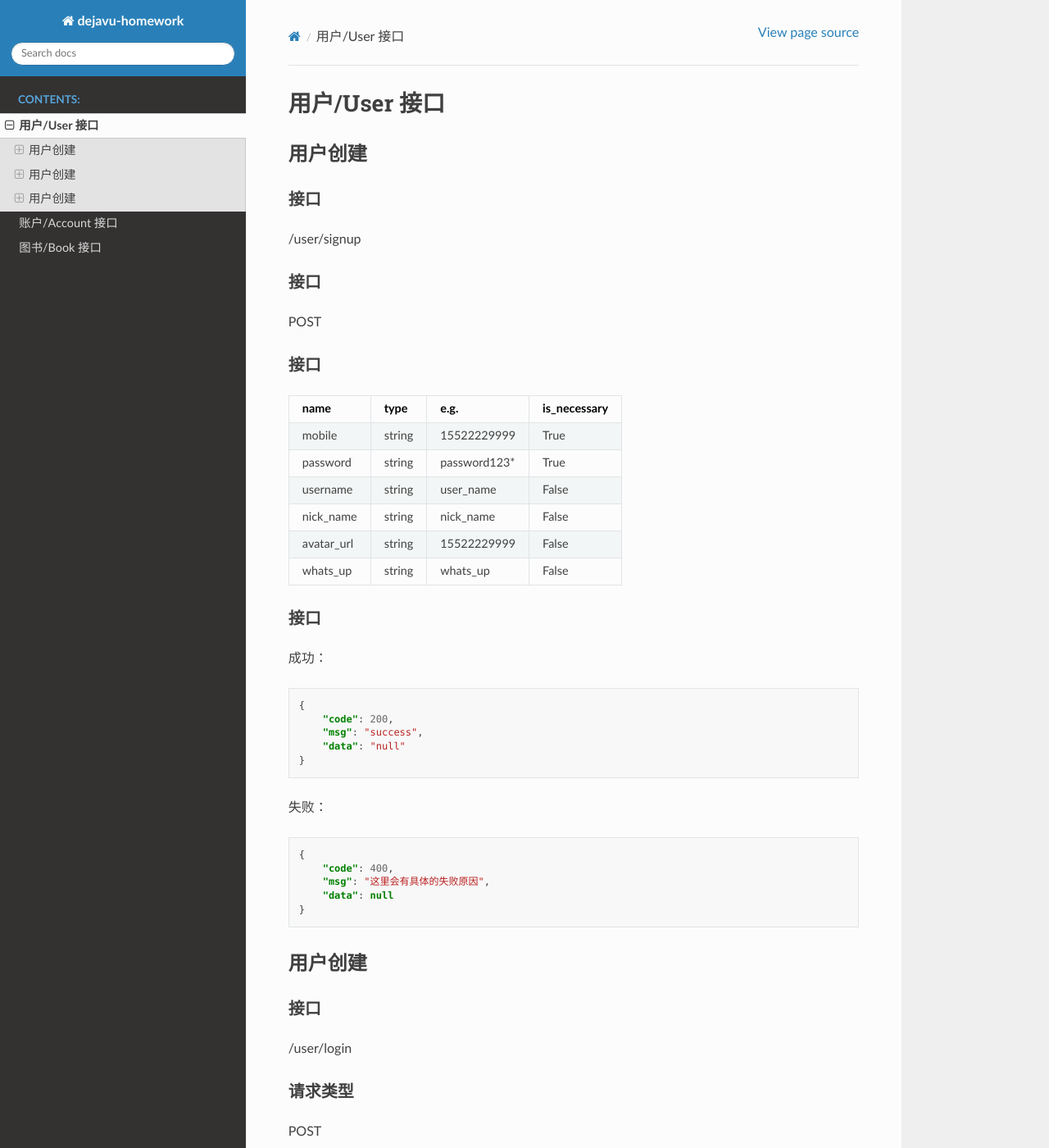
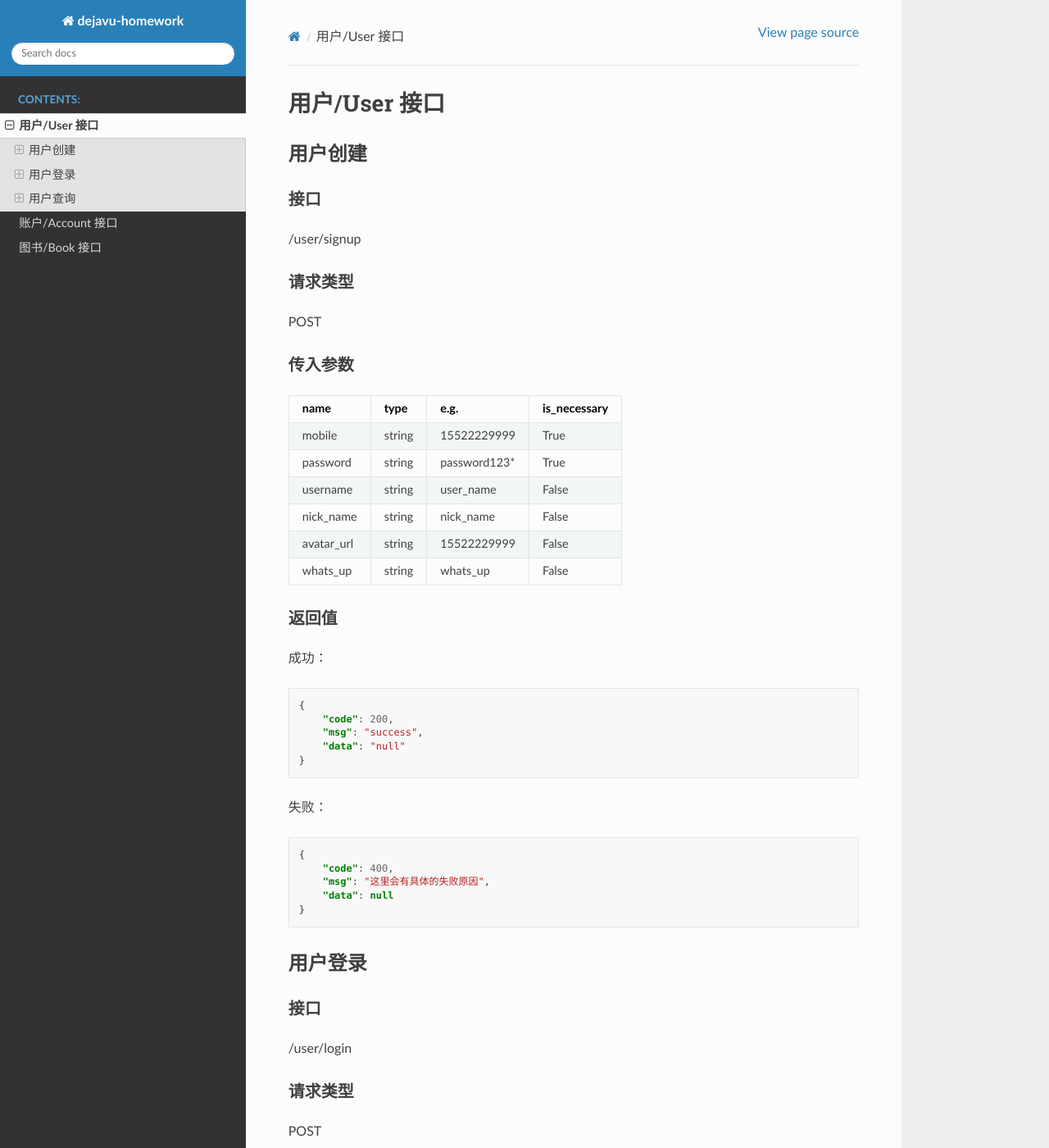
Before and after one commit to keaising/dejavu, a Sphinx documentation site: the page built from docs/source/user.rst, in a window 1280 px wide and 1400 px high. Shown: the whole window at 82% size. Built offline with Sphinx 7.4.7 and the Read the Docs theme 2.0.0, drawn with Linux system fonts in a browser that asks for light colours.

Commit message:
fix docs bug

```diff
--- a/docs/source/user.rst
+++ b/docs/source/user.rst
@@ -11,12 +11,12 @@
 
 /user/signup
 
-接口
+请求类型
 +++++++++++++++++++++
 
 POST
 
-接口
+传入参数
 +++++++++++++++++++++
 
 .. table::
@@ -37,7 +37,7 @@ POST
     |whats_up  |string|whats_up    |False       |
     +----------+------+------------+------------+
 
-接口
+返回值
 +++++++++++++++++++++
 
 成功：
@@ -61,7 +61,7 @@ POST
     }
 
 
-用户创建
+用户登录
 *********************
 
 接口
@@ -110,7 +110,7 @@ POST
     }
 
 
-用户创建
+用户查询
 *********************
 
 接口
```
